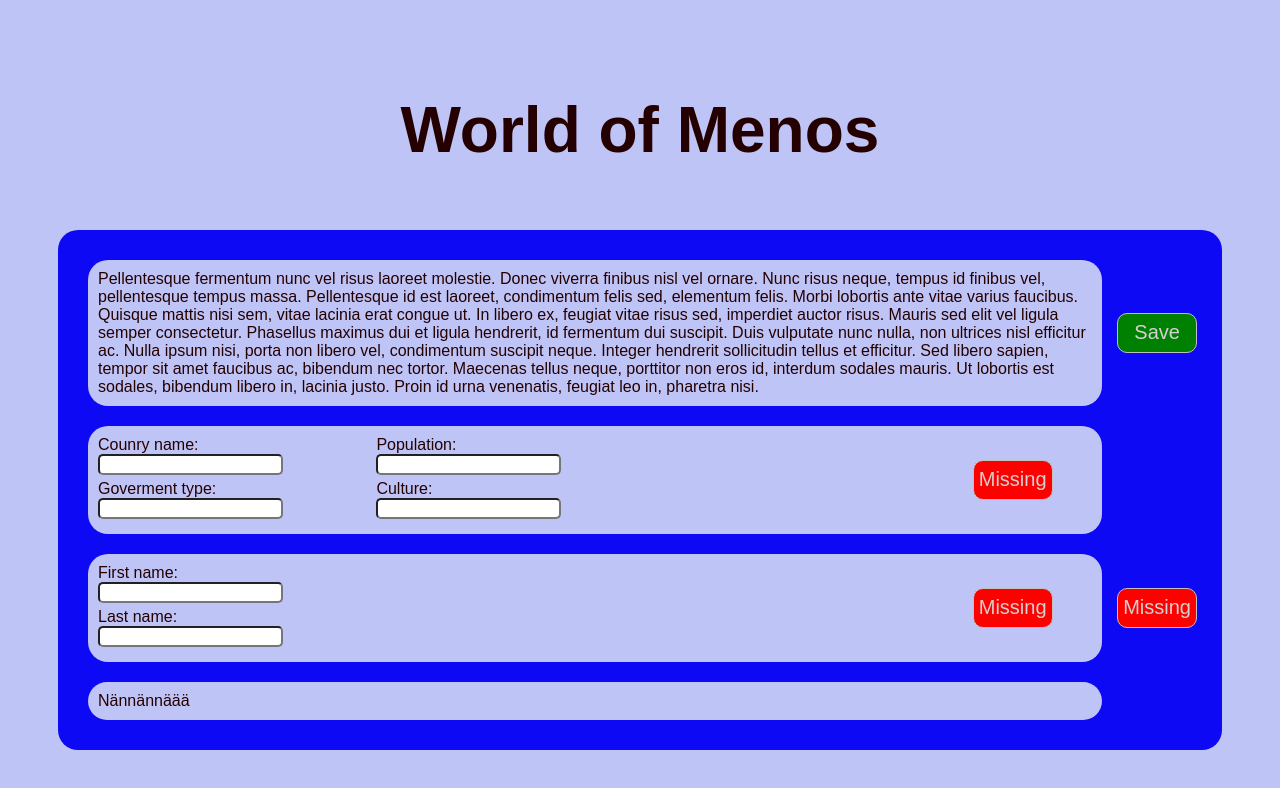
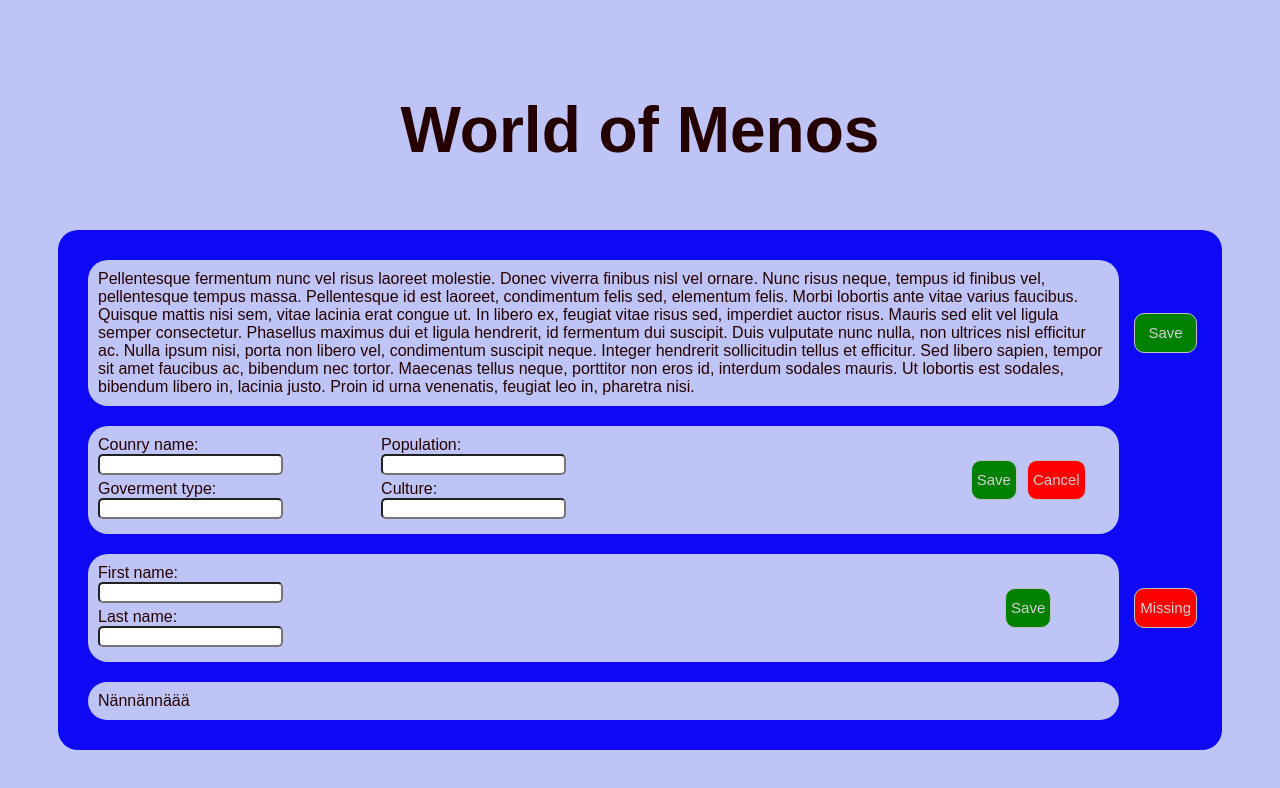
Before and after one commit to Toivotak/Menos, a React (Create React App) app: page / in a window 1280 px wide. Shown: the top 788 px of the page. Built offline with nearby package versions, Linux system fonts and the light colour scheme.

Commit message:
form button

```diff
--- a/src/components/Button.js
+++ b/src/components/Button.js
@@ -2,19 +2,23 @@ import PropTypes from 'prop-types'
 import { useEffect, useState } from 'react'
 
 const Button = ({type, color, text, onClick}) => {
-    const [count, setCount] = useState(1);
-    let btns = document.getElementsByClassName("btn");
-    if (count % 71 === 0){
+    /*const [count, setCount] = useState(1);
+
+    if (count % 2 === 0){
         color = "orange";
     }
 
+    function f(){
+        setCount(count + 1);
+        onClick();
+    }
     useEffect(() => {
-        document.title += `${count}`;
-    });
+        //document.title += `${count}`;
+    });*/
 
     return <button
         type={type}
-        onClick={onClick, () => setCount(count + 1)}
+        onClick={onClick}
         style={{backgroundColor : color}}
         className="btn">
             {text}
@@ -24,13 +28,14 @@ const Button = ({type, color, text, onClick}) => {
 Button.defaultProps = {
     type: "button",
     color: "red",
-    text: "Missing"
+    text: "Missing",
+    onClick: () => (console.log("default onClick"))
 }
 
 Button.propTypes = {
     type: PropTypes.string.isRequired,
     text: PropTypes.string,
     color: PropTypes.string,
-    onClick: PropTypes.func
+    onClick: PropTypes.func.isRequired,
 }
 export default Button
--- a/src/components/Form.js
+++ b/src/components/Form.js
@@ -2,9 +2,18 @@ import PropTypes from 'prop-types'
 import Button from './Button'
 
 const Form = ({type}) => {
-    if (type == "person"){
+    const formSubmitted = (event) => {
+        event.preventDefault();
+        console.log(event);
+    }
+
+    const onClick = () => {
+        console.log("click form" );
+    }
+
+    if (type === "person"){
         return (
-            <form className="form">
+            <form className="form" onSubmit={formSubmitted}>
                 <div className="form-collumn-1">
                     <label htmlFor="fname">First name:</label><br />
                     <input type="text" id="fname" name="fname" className="form-input-text" /><br />
@@ -14,14 +23,14 @@ const Form = ({type}) => {
                 <div className="form-collumn-2"></div>
                 <div className="form-collumn-3"></div>
                 <div className="form-collumn-4">
-                    <Button onClick=""/>
+                    <Button type="submit" color="green" text="Save" onClick={onClick} />
                 </div>
             </form>
         )
     }
-    if (type == "country"){
+    if (type === "country"){
         return (
-            <form className="form">
+            <form className="form" onSubmit={formSubmitted}>
                 <div className="form-collumn-1">
                     <label htmlFor="cname">Counry name:</label><br />
                     <input type="text" id="cname" name="cname" className="form-input-text" /><br />
@@ -36,7 +45,8 @@ const Form = ({type}) => {
                 </div>
                 <div className="form-collumn-3"></div>
                 <div className="form-collumn-4">
-                    <Button />
+                    <Button type="submit" color="green" text="Save" onClick={onClick} />
+                    <Button type="submit" color="red" text="Cancel" onClick={onClick} />
                 </div>
             </form>
         )
--- a/src/test.css
+++ b/src/test.css
@@ -24,7 +24,7 @@ body {
     height: 40px;
     display: inline-block;
     color: rgb(211, 209, 209);
-    font-size: 20px;
+    font-size: 15px;
     border: 0.5px solid silver;
     margin: 5px;
     padding: 5px;
```
